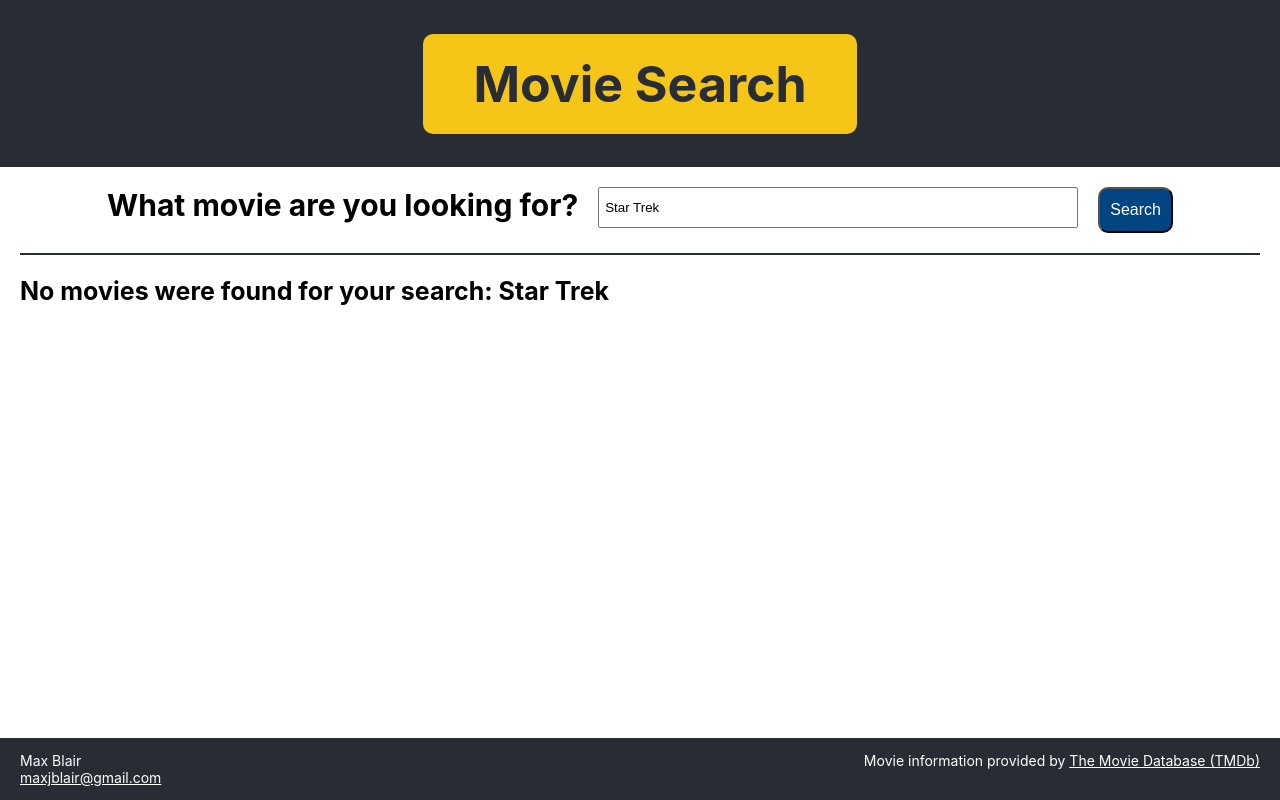
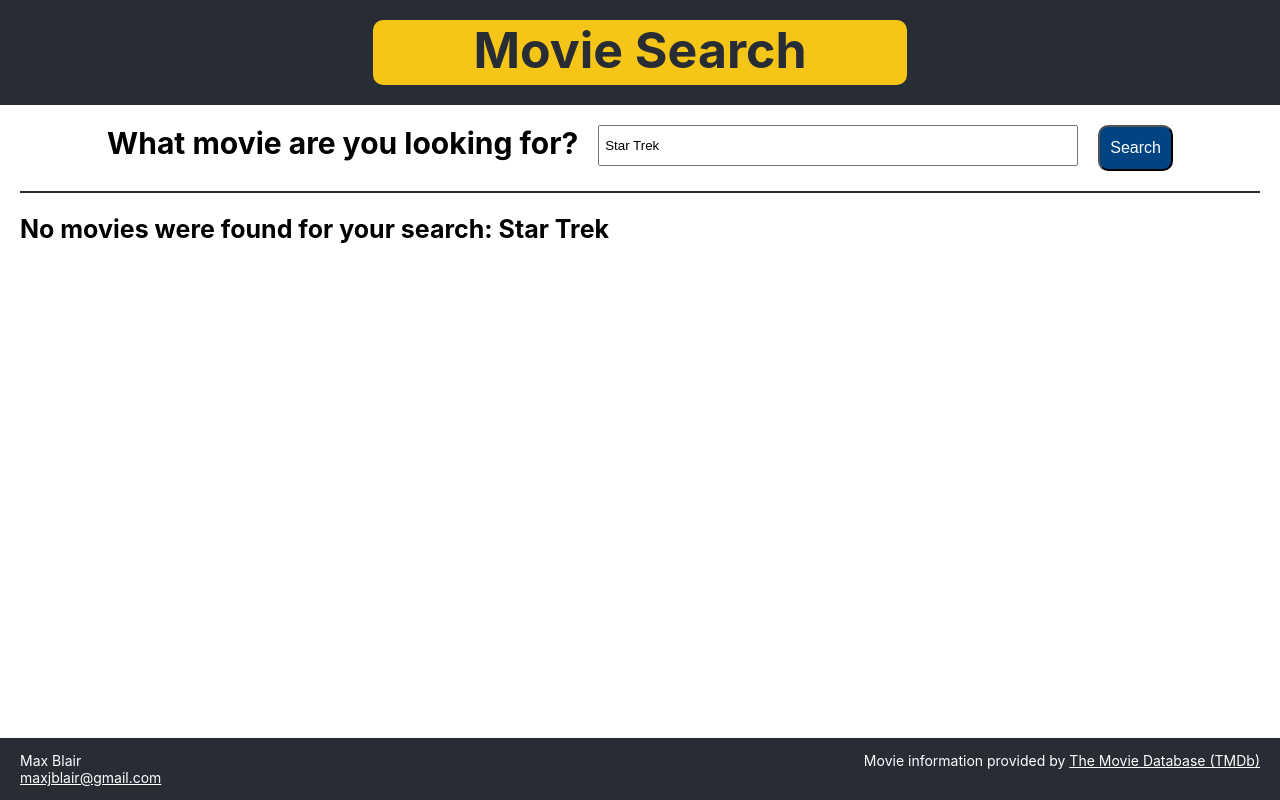
Before and after one commit to maxjblair/movie-search, a React app: page / in a window 1280 px wide. Built offline with nearby package versions, Linux system fonts and the light colour scheme.

Commit message:
Changes to H1 in header

```diff
--- a/src/scss/partials/_header.scss
+++ b/src/scss/partials/_header.scss
@@ -12,6 +12,7 @@
       border-radius: 10px;
       color: $black;
       font-size: 5rem;
-      padding: 2rem 5rem;
+      margin: 2rem;
+      padding: 0 10rem .5rem;
     }
   }
```
Also changed, not shown: src/css/Main.css, src/css/Main.min.css, 2 other files.
